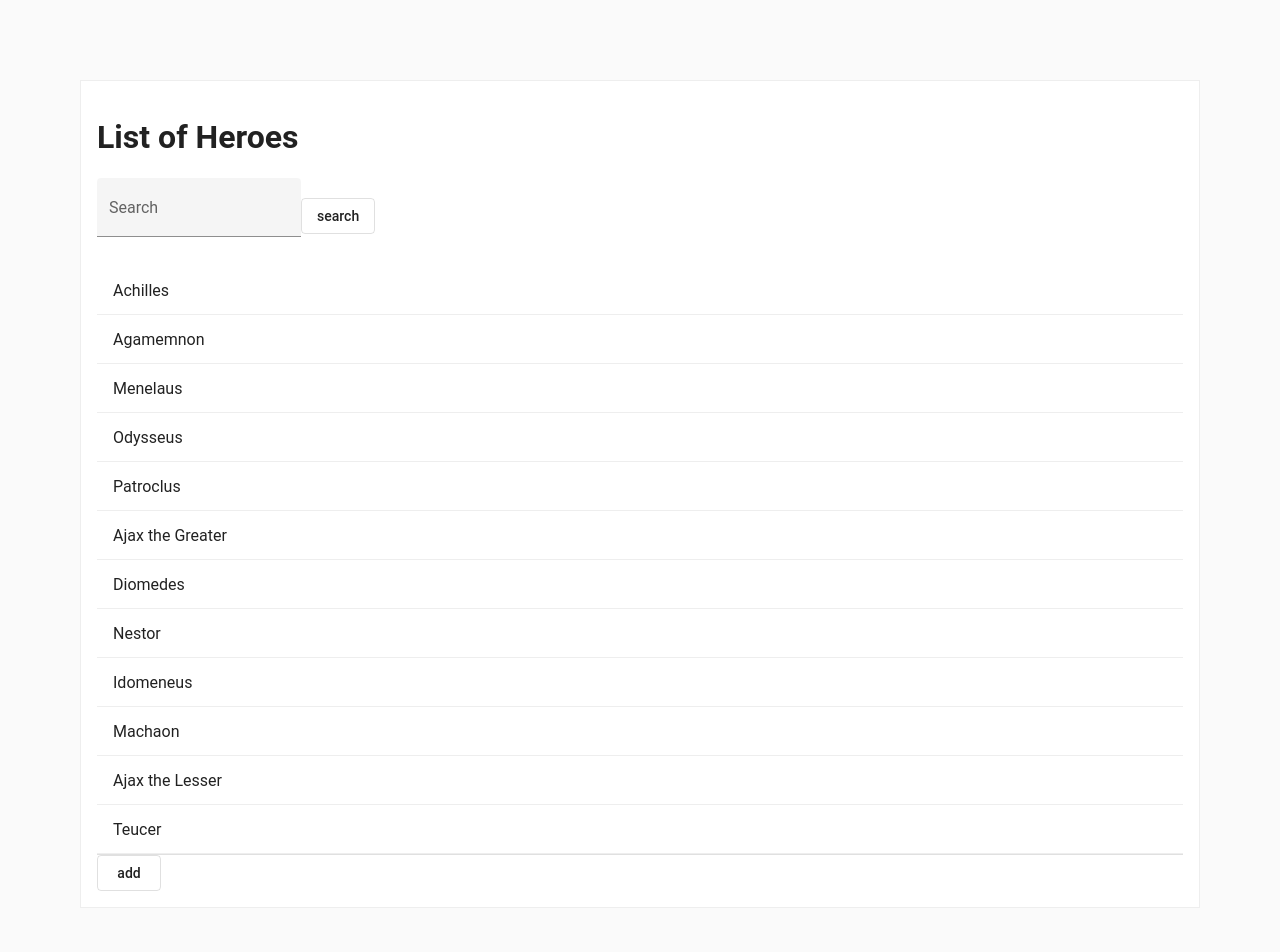
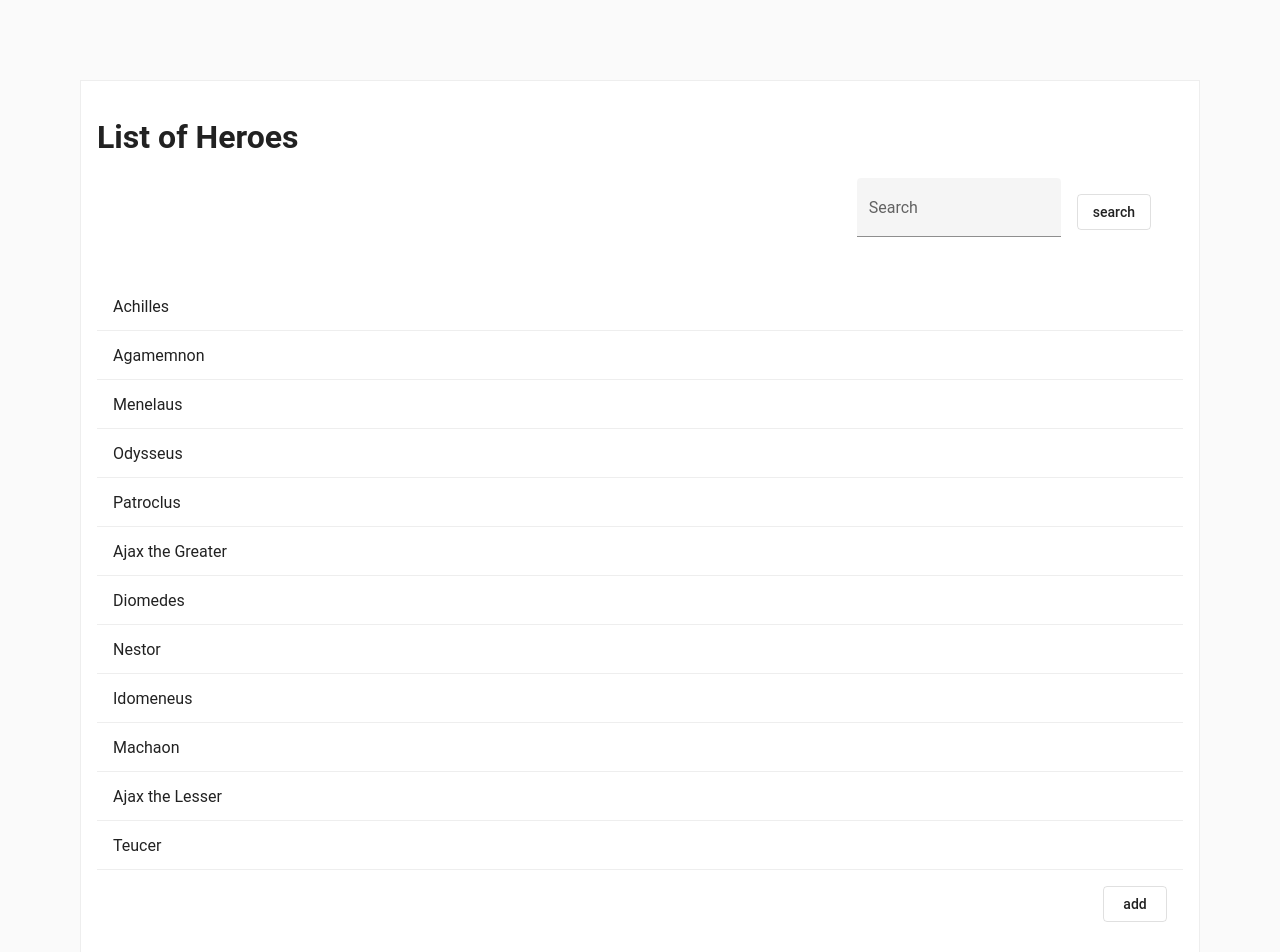
Before and after one commit to jmascuf/heroes, an Angular app: page /heroes in a window 1280 px wide. Shown: the top 952 px of the page. Built offline with nearby package versions, Linux system fonts and the light colour scheme.

Commit message:
list css

```diff
--- a/src/app/hero/list/list.component.html
+++ b/src/app/hero/list/list.component.html
@@ -1,16 +1,20 @@
 <div class="heroes-viewer-wrapper">
   <h1>List of Heroes</h1>
-  <form [formGroup]="searchForm">
+  <form [formGroup]="searchForm" class="pull-right">
     <mat-form-field class="example-form-field" appearance="fill">
       <mat-label>Search</mat-label>
       <input matInput type="text" formControlName="searchText">
     </mat-form-field>
-    <button mat-stroked-button (click)="search()">search</button>
+    <div class="search-button">
+
+      <button mat-stroked-button (click)="search()">search</button>
+    </div>
   </form>
   <mat-list role="list">
     <mat-list-item *ngFor="let hero of heroes" role="listitem" (click)="goToDetail(hero.id)" class="hero-file">
       {{hero.name}}</mat-list-item>
   </mat-list>
-  <mat-divider></mat-divider>
-  <button mat-stroked-button (click)="add()">add</button>
+  <div class="pull-right">
+    <button mat-stroked-button (click)="add()">add</button>
+  </div>
 </div>
--- a/src/styles.css
+++ b/src/styles.css
@@ -20,8 +20,11 @@ body {
   flex: 1 1 auto;
 }
 
-.half-width-right {
-  width: 50%;
-  display: block;
+.pull-right {
+  margin: 1em;
+  display: flex;
   justify-content: flex-end;
 }
+.search-button{
+  margin: 1em ;
+}
```
